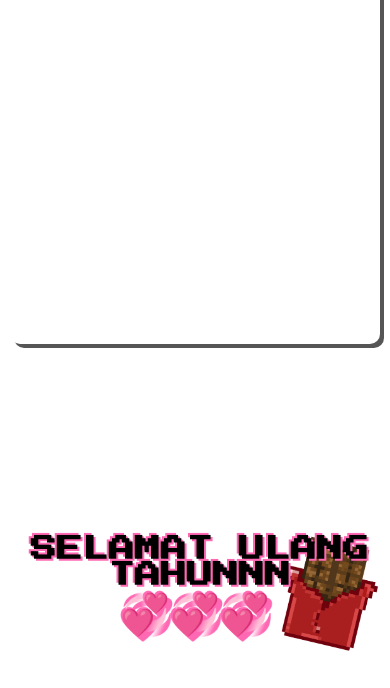
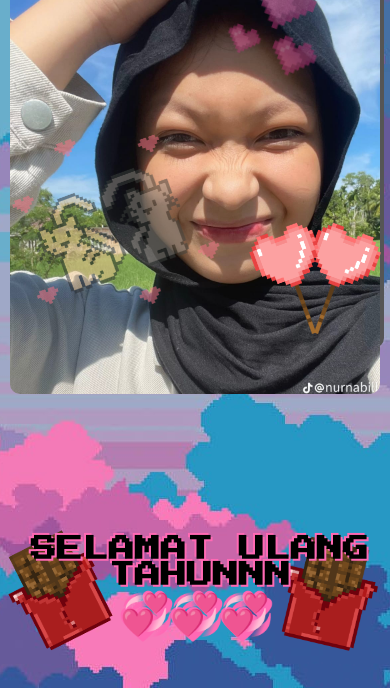
Before and after one commit to aidill-ichsann/birhtday, a plain HTML site: page index.html in a window 390 px wide. Shown: the part 176-864 px from the top of the page. Drawn offline with Linux system fonts and the light colour scheme; the site is published under a folder, as on GitHub Pages, so addresses that start at the root find nothing.

Commit message:
mengatur file path

```diff
--- a/index.html
+++ b/index.html
@@ -34,13 +34,13 @@
         <p class="text">SELAMAT ULANG TAHUNNN</p>
         <p class="emot">💞💞💞</p>
         <img class="coklat" src="images/vecteezy_chocolate-bar-pixel-art_58083119.png" alt="">
-        <img class="coklat-1" src="/images/vecteezy_chocolate-bar-pixel-art_58083119.png" alt="">
-        <img class="kucing" src="/images/vecteezy_flat-design-pixel-art-cat-in-love-illustration_55078113.png" alt="">
-        <img class="hati" src="/images/vecteezy_flat-design-pixel-art-heart-illustration_55078103.png" alt="">
-        <img class="hati-1" src="/images/vecteezy_flat-design-pixel-art-heart-illustration_55078103.png" alt="">
+        <img class="coklat-1" src="images/vecteezy_chocolate-bar-pixel-art_58083119.png" alt="">
+        <img class="kucing" src="images/vecteezy_flat-design-pixel-art-cat-in-love-illustration_55078113.png" alt="">
+        <img class="hati" src="images/vecteezy_flat-design-pixel-art-heart-illustration_55078103.png" alt="">
+        <img class="hati-1" src="images/vecteezy_flat-design-pixel-art-heart-illustration_55078103.png" alt="">
 
-        <img class="permen" src="/images/vecteezy_heart-candy-pixel-art_58083104.png" alt="">
-        <img class="permen-1" src="/images/vecteezy_heart-candy-pixel-art_58083104.png" alt="">
+        <img class="permen" src="images/vecteezy_heart-candy-pixel-art_58083104.png" alt="">
+        <img class="permen-1" src="images/vecteezy_heart-candy-pixel-art_58083104.png" alt="">
 
     <script src="script.js"></script>
   </body>
--- a/style.css
+++ b/style.css
@@ -6,7 +6,7 @@
     text-decoration: none;
   }
   body {
-    background-image: url("/images/background.jpg");
+    background-image: url("images/background.jpg");
     height: 100dvh;
     background-position: center;
     background-repeat: no-repeat;
@@ -72,7 +72,7 @@
     width: 30px;
   }
   .contain {
-    background-image: url("/images/ning-9.jpg");
+    background-image: url("images/ning-9.jpg");
     background-size: cover;
     height: 100%;
     border-bottom-left-radius: 10px;
--- a/style/galery.css
+++ b/style/galery.css
@@ -6,7 +6,7 @@
     text-decoration: none;
   }
   body {
-    background-image: url("/images/background.jpg");
+    background-image: url("../images/background.jpg");
     height: 100dvh;
     background-position: center;
     background-repeat: no-repeat;
--- a/style/pesan.css
+++ b/style/pesan.css
@@ -6,7 +6,7 @@
     text-decoration: none;
   }
   body {
-    background-image: url("/images/background.jpg");
+    background-image: url("../images/background.jpg");
     height: 100dvh;
     background-position: center;
     background-repeat: no-repeat;
--- a/style/story.css
+++ b/style/story.css
@@ -6,7 +6,7 @@
     text-decoration: none;
   }
   body {
-    background-image: url("/images/background.jpg");
+    background-image: url("../images/background.jpg");
     height: 100dvh;
     background-position: center;
     background-repeat: no-repeat;
```
Also changed, not shown: pages/galery.html (+3 -3 lines), pages/pesan.html (+3 -3 lines), pages/story.html (+3 -3 lines).
